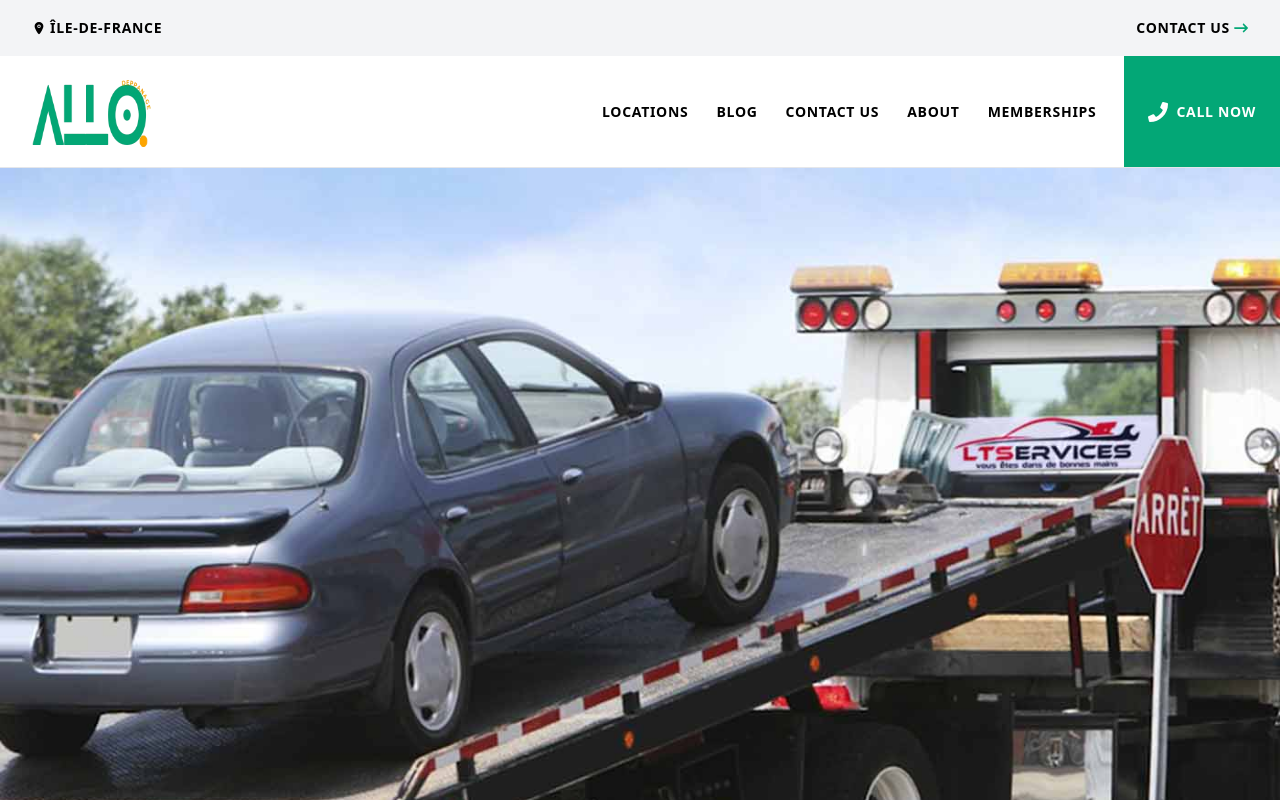
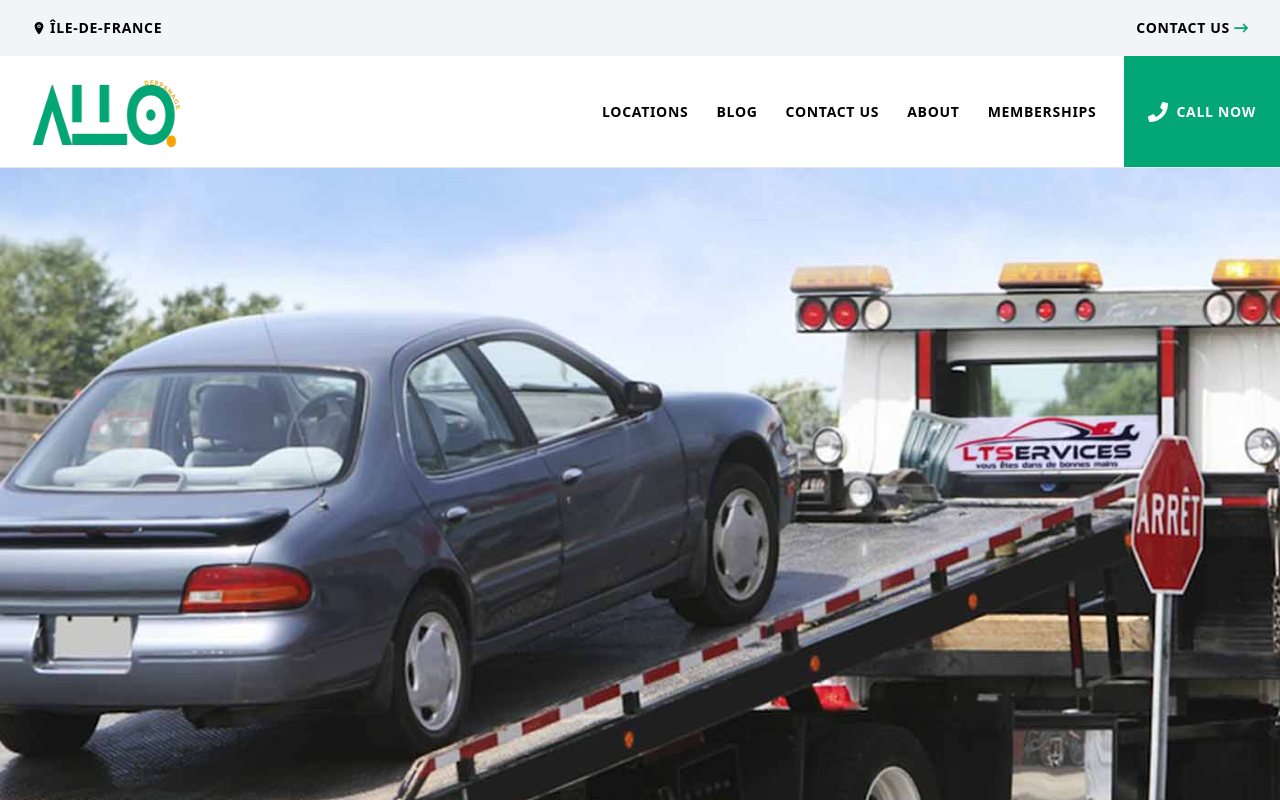
Before and after one commit to kreifeur/allo_depannage, a Next.js app: page / in a window 1280 px wide. Shown: the top 800 px of the page. Built offline with nearby package versions, Linux system fonts and the light colour scheme.

Commit message:
ajustement logo nav

```diff
--- a/src/app/components/Navbar.jsx
+++ b/src/app/components/Navbar.jsx
@@ -23,7 +23,7 @@ const Navbar = () => {
 
       <div className="h-[14vh] flex items-center   border-b justify-between bg-white">
         <div className="h-[10vh]  sm:px-[4vh] px-2 z-[3]">
-          <Image className="h-full" width={120} height={300} src={image.src} />
+          <Image className="h-full" width={150} height={300} src={image.src} />
         </div>
         <ul className="flex gap-7 items-center h-full">
           <div className="sm:flex hidden gap-7 items-center h-full ">
```
